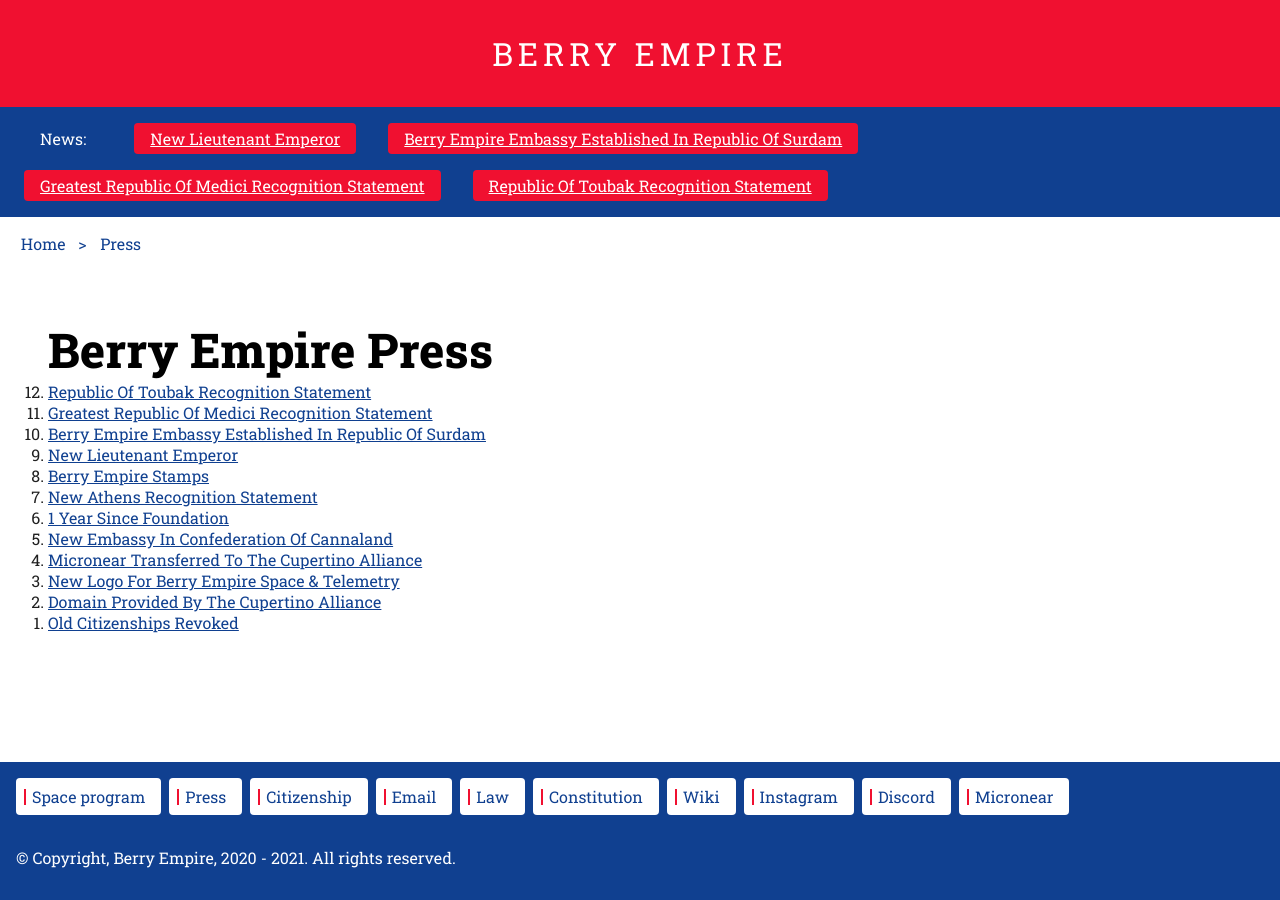
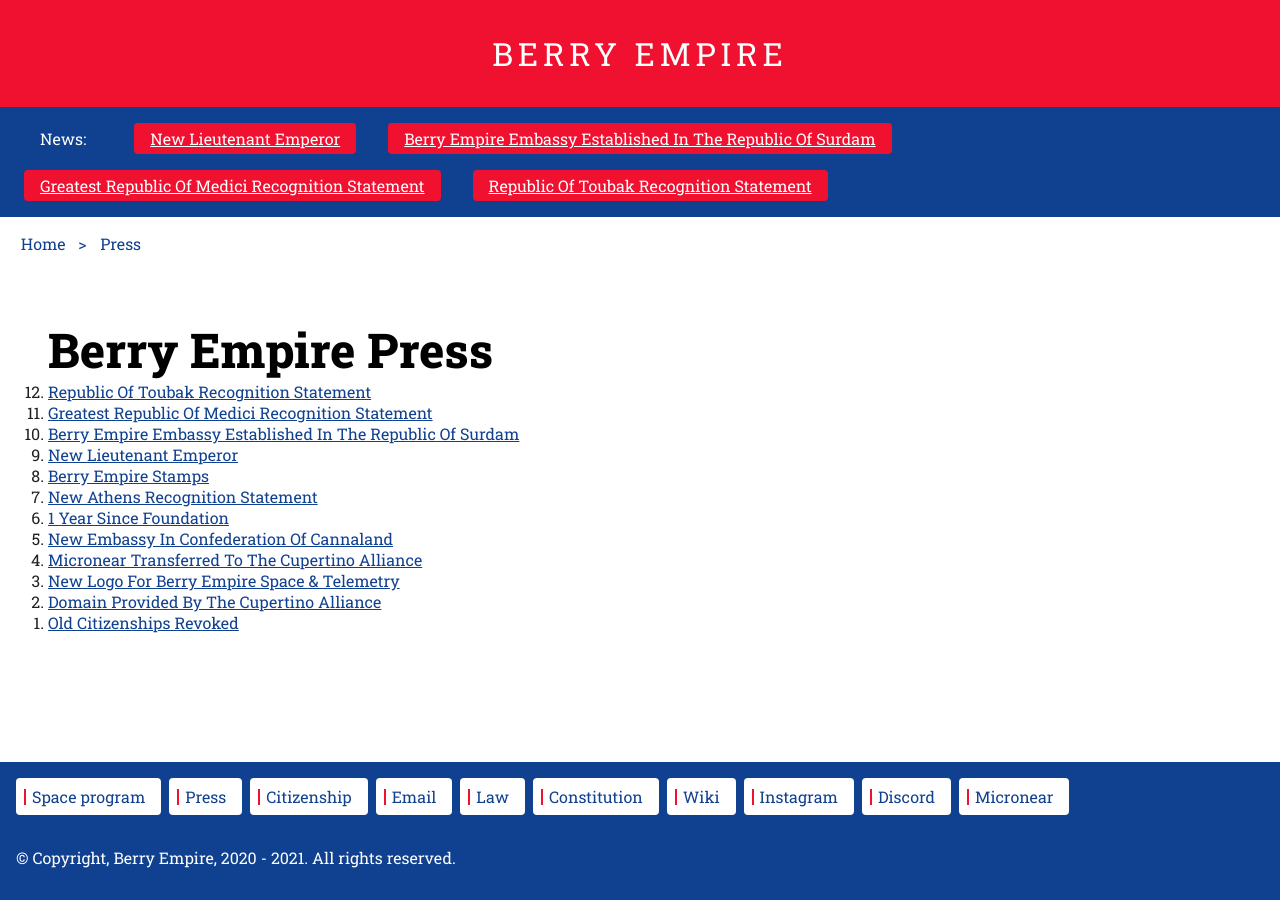
Before and after one commit to berryempire/berryempire.github.io, a Jekyll site: the page built from press.md, in a window 1280 px wide. Built offline with Jekyll 4.4.1, drawn with Linux system fonts in a browser that asks for light colours; our own code applies the rules of GitHub Pages for plain Markdown files.

Commit message:
Update and rename 2022-1-3-berry-empire-embassy-established-in-republic-of-surdam.md to 2022-1-3-berry-empire-embassy-established-in-the-republic-of-surdam.md

```diff
--- a/_posts/2022-1-3-berry-empire-embassy-established-in-republic-of-surdam.md
+++ b/_posts/2022-1-3-berry-empire-embassy-established-in-the-republic-of-surdam.md
@@ -1,4 +1,4 @@
-# Berry Empire embassy established in Republic of Surdam
+# Berry Empire embassy established in the Republic of Surdam
 `3. 1. 2022`
 
 <img src="/images/embassy/surdam.png">
```
